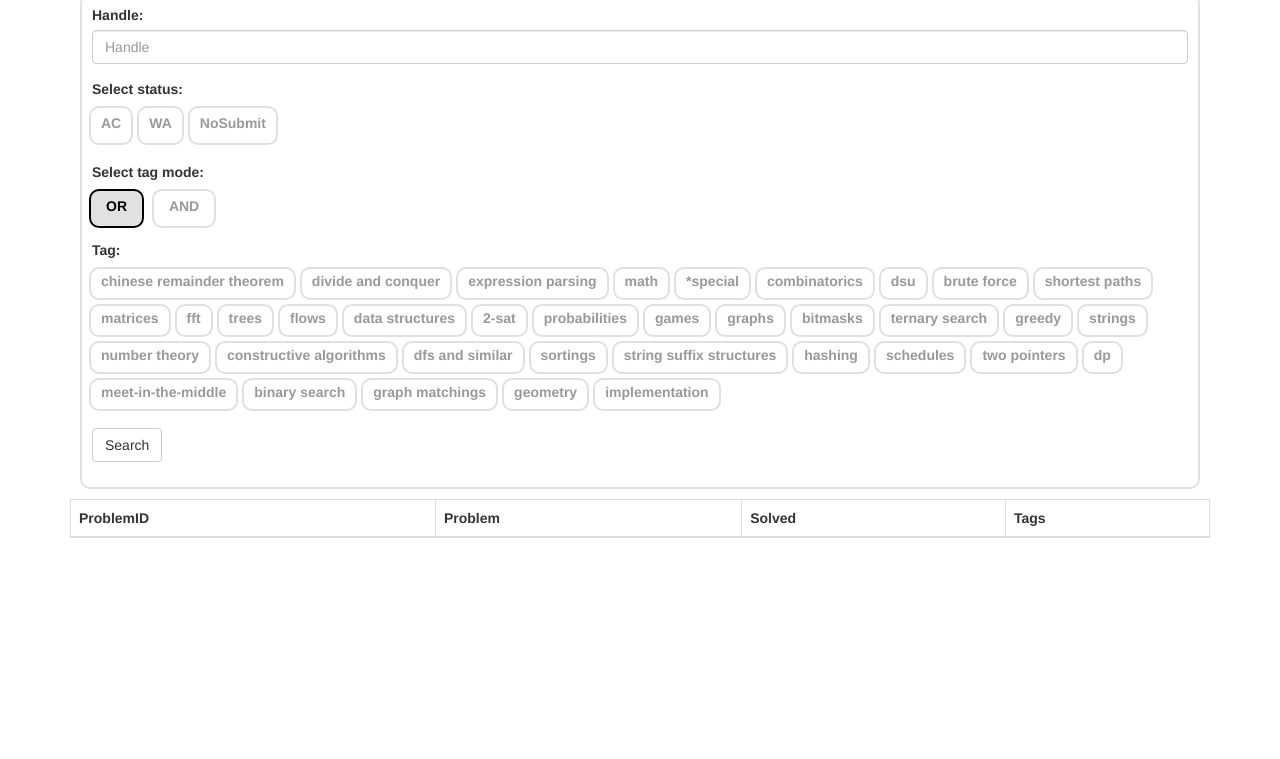
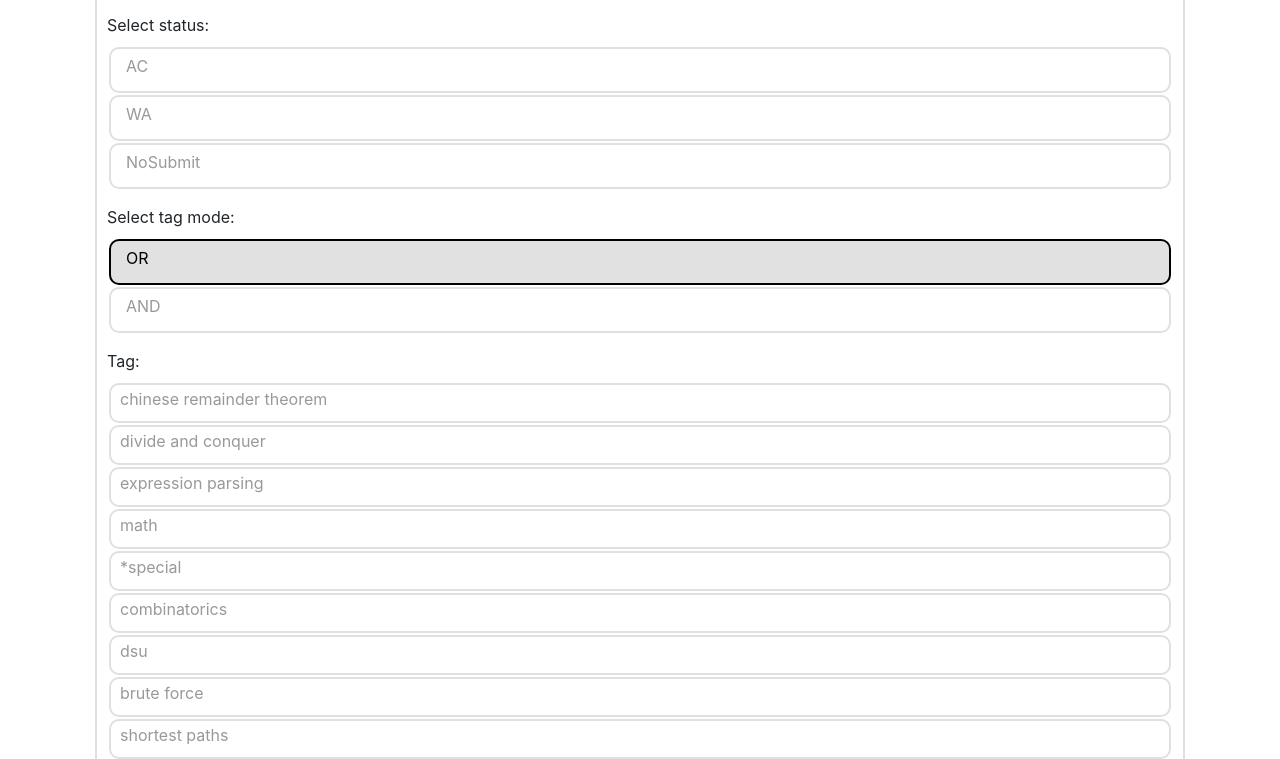
Before and after one commit to tookunn1213/codeforces-tool, a website: page index.html in a window 1280 px wide. Shown: the part 199-958 px from the top of the page. Before the commit the page ends 800 px from the top, so only its background shows below. Drawn offline with nearby package versions, Linux system fonts and the light colour scheme.

Commit message:
update bootstrap

```diff
--- a/index.html
+++ b/index.html
@@ -2,7 +2,7 @@
 <html>
     <head>
         <meta http-equiv="content-type" content="text/html; charset=UTF-8">
-        <link rel="stylesheet" href="https://maxcdn.bootstrapcdn.com/bootstrap/3.3.5/css/bootstrap.min.css">
+        <link rel="stylesheet" href="https://stackpath.bootstrapcdn.com/bootstrap/4.5.0/css/bootstrap.min.css" integrity="sha384-9aIt2nRpC12Uk9gS9baDl411NQApFmC26EwAOH8WgZl5MYYxFfc+NcPb1dKGj7Sk" crossorigin="anonymous">
         <link rel="stylesheet" href="css/codeforces-tool.css">
         <title>Codeforces Tool</title>
     </head>
@@ -71,8 +71,8 @@
                 </table>
             </section>
         </article>
-        <script src="https://ajax.googleapis.com/ajax/libs/jquery/1.9.1/jquery.min.js"></script>
-        <script src="https://maxcdn.bootstrapcdn.com/bootstrap/3.3.5/js/bootstrap.min.js"></script>
+        <script src="https://code.jquery.com/jquery-3.5.1.slim.min.js" integrity="sha384-DfXdz2htPH0lsSSs5nCTpuj/zy4C+OGpamoFVy38MVBnE+IbbVYUew+OrCXaRkfj" crossorigin="anonymous"></script>
+        <script src="https://stackpath.bootstrapcdn.com/bootstrap/4.5.0/js/bootstrap.min.js" integrity="sha384-OgVRvuATP1z7JjHLkuOU7Xw704+h835Lr+6QL9UvYjZE3Ipu6Tp75j7Bh/kR0JKI" crossorigin="anonymous"></script>
         <script type="text/javascript" src="./js/codeforces.js"></script>
     </body>
 
```
